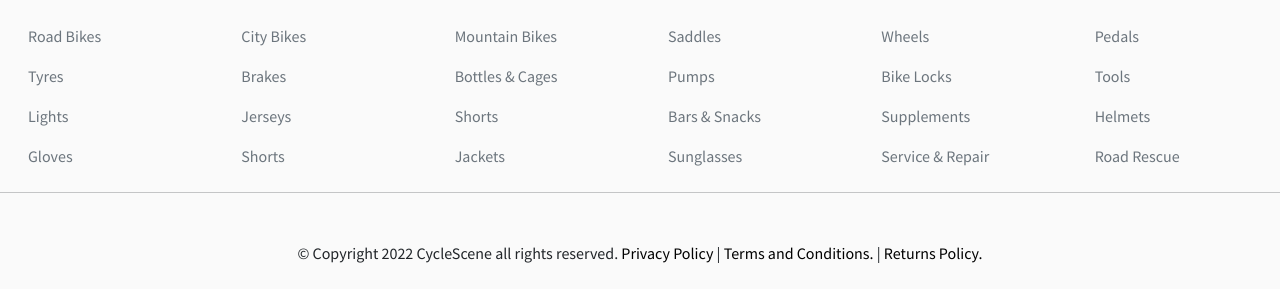
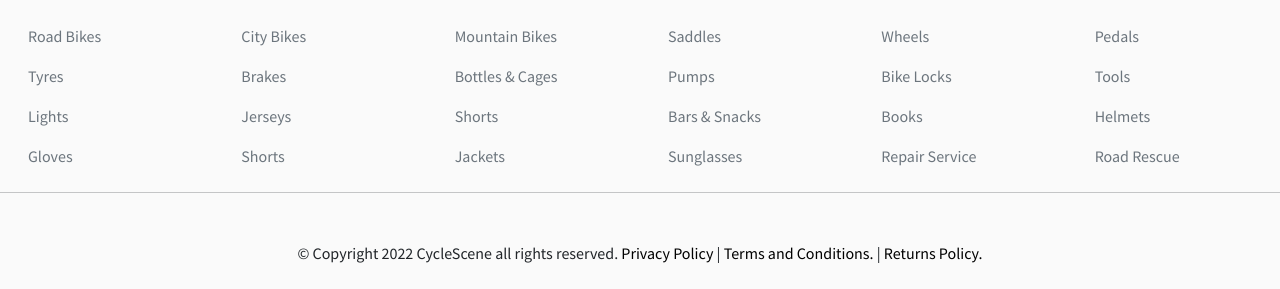
Before and after one commit to KRyan23/CycleScene, a Django app: page / in a window 1280 px wide. Shown: the part 2955-3244 px from the top of the page. Run offline with Django 3.2, Linux system fonts and the light colour scheme.

Commit message:
updated readme

```diff
--- a/templates/base.html
+++ b/templates/base.html
@@ -332,13 +332,13 @@
       <div class="col-xm-3 col-sm-6 col-md-2 col-6"><a href="#" class="nav-link">Jerseys</a></div>
       <div class="col-xm-3 col-sm-6 col-md-2 col-6"> <a href="#" class="nav-link">Shorts</a></div>
       <div class="col-xm-3 col-sm-6 col-md-2 col-6"> <a href="#" class="nav-link">Bars & Snacks</a></div>
-      <div class="col-xm-3 col-sm-6 col-md-2 col-6"><a href="#" class="nav-link">Supplements</a></div>
+      <div class="col-xm-3 col-sm-6 col-md-2 col-6"><a href="#" class="nav-link">Books</a></div>
       <div class="col-xm-3 col-sm-6 col-md-2 col-6"><a href="#" class="nav-link ">Helmets</a></div>
       <div class="col-xm-3 col-sm-6 col-md-2 col-6"><a href="#" class="nav-link">Gloves</a></div>
       <div class="col-xm-3 col-sm-6 col-md-2 col-6"> <a href="#" class="nav-link">Shorts</a></div>
       <div class="col-xm-3 col-sm-6 col-md-2 col-6"><a href="#" class="nav-link ">Jackets</a></div>
       <div class="col-xm-3 col-sm-6 col-md-2 col-6"><a href="#" class="nav-link ">Sunglasses</a></div>
-      <div class="col-xm-3 col-sm-6 col-md-2 col-6"><a href="#" class="nav-link">Service & Repair</a></div>
+      <div class="col-xm-3 col-sm-6 col-md-2 col-6"><a href="#" class="nav-link">Repair Service</a></div>
       <div class="col-xm-3 col-sm-6 col-md-2 col-6"> <a href="#" class="nav-link">Road Rescue</a></div>
     </div>
   </div>
```
Also changed, not shown: readme.md.
